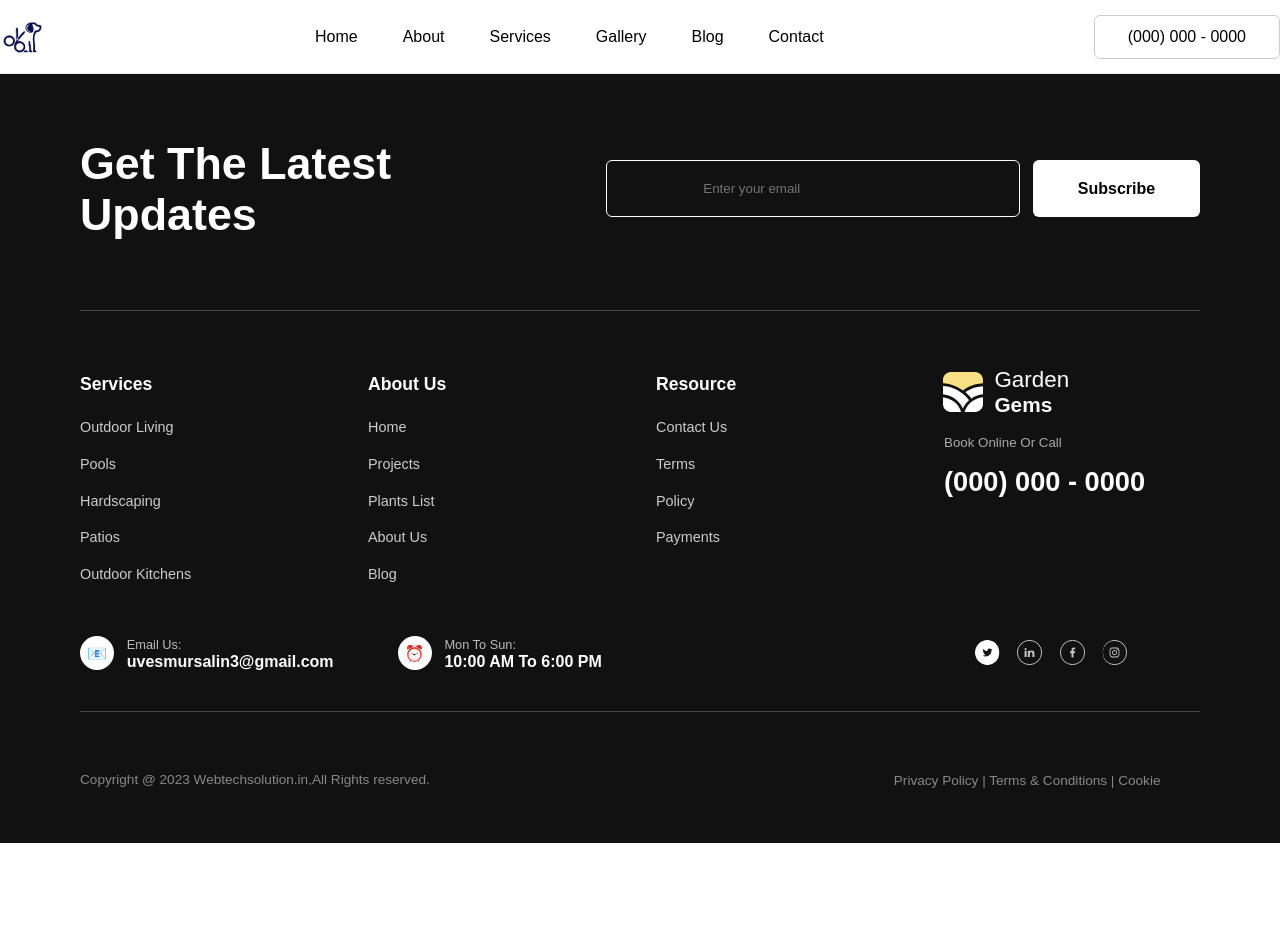
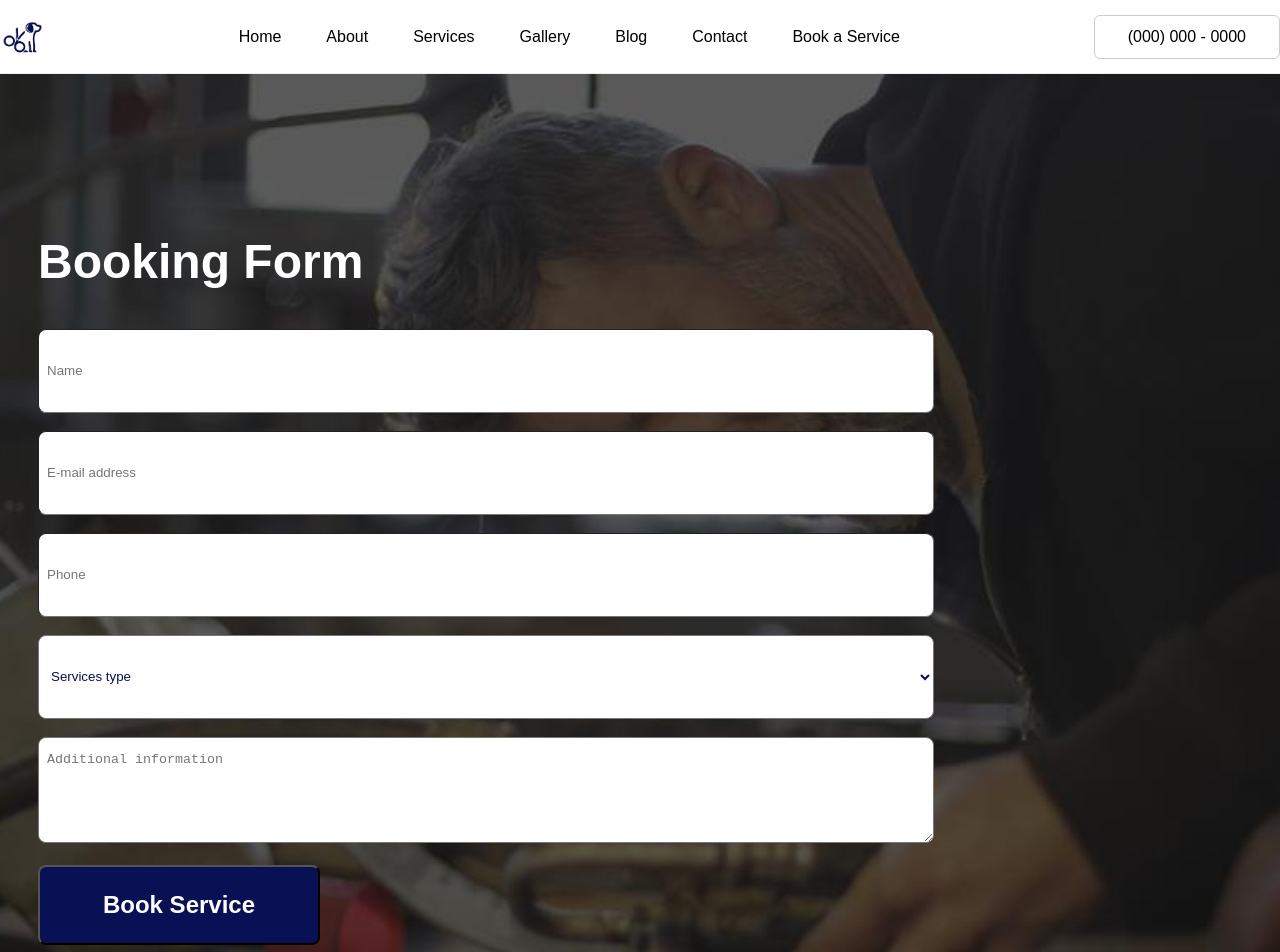
Before and after one commit to Prisca009-omo/Frontend, a React (Create React App) app: page /booking in a window 1280 px wide. Shown: the top 952 px of the page. Before the commit the page ends 843 px from the top, so only its background shows below. Built offline with nearby package versions, Linux system fonts and the light colour scheme; a web font is replaced by a local one.

Commit message:
added booking page

```diff
--- a/src/App.jsx
+++ b/src/App.jsx
@@ -10,6 +10,7 @@ import AboutUs01 from "./components/Home Page/AboutUs01";
 import AboutUs02 from "./components/Home Page/AboutUs02";
 import Portfolio from "./components/Home Page/Portfolio";
 import BlogSection from "./components/Home Page/BlogSection";
+import Booking from "./pages/Booking";
 
 function App() {
   return (
@@ -25,6 +26,7 @@ function App() {
         <Route path="/gallery" element={<Portfolio/>}/>
         <Route path="/blog" element={<BlogSection/>}/>
         <Route path="/contact" element={<ContactForm/>}/>
+        <Route path="/booking" element={<Booking/>}/>
       </Routes>
     </Router>
     <Footer/>
--- a/src/components/Home Page/Hero.jsx
+++ b/src/components/Home Page/Hero.jsx
@@ -35,7 +35,6 @@ function Hero() {
               <option>Electrical</option>
               <option>Carpentry</option>
               <option>Painting</option>
-              <option></option>
             </select>
             <button type="submit" className="btn btn-secondary">
               Get Schedule
--- a/src/components/Navbar.jsx
+++ b/src/components/Navbar.jsx
@@ -20,6 +20,7 @@ function Navbar() {
           <a href="/gallery">Gallery</a>
           <a href="/blog">Blog</a>
           <a href="/contact">Contact</a>
+          <a href="/booking">Book a Service</a>
         </div>
 
         <div className="phone">
--- a/src/index.css
+++ b/src/index.css
@@ -2228,3 +2228,85 @@ section, .hero, #aboutus01-section, .aboutus02, #services-section, #portfolio, .
     display: none !important;
   }
 }
+
+/*booking form*/
+#bookingform{
+    display: flex;
+    width: 100vw;
+    height: auto;
+    /* background-color: #f4f4f4; */
+    background-image: url("/public/Images/bg-main.jpeg");
+    background-position: center;
+    background-repeat: no-repeat;
+    background-size: cover;
+    overflow: auto;
+}
+
+
+#bookingform form{
+    height: 834px;
+    width: 705px;
+    justify-content: left;
+    align-items: center;
+    margin-top: 120px;
+    margin-left: 20px;
+}
+
+#bookingform form button{
+
+    background-Color:#091054;
+    color: #FFFFFF;
+    height: 80px;
+    width: 40%;
+    border-radius: 8px;
+    font-size: 24px;
+    font-weight: bold;
+    margin-left: 18px;
+
+}
+
+#bookingform form h2{
+    margin-left: 18px;
+    font-size: 48px;
+    color:  #FFFFFF;;
+}
+
+
+#bookingform form input{
+    height: 84px;
+    width: 70vw;
+    color: #091054;
+    padding: 14px 8px;
+    border-width: 1px;
+    border-radius: 8px;
+    margin-bottom: 18px;
+    margin-left: 18px;
+    background-color: #FFFFFF;
+    box-sizing: border-box;
+}
+
+#bookingform form select{
+    height: 84px;
+    width: 70vw;
+    color: #091054;
+    padding: 14px 8px;
+    border-width: 1px;
+    border-radius: 8px;
+    margin-bottom: 18px;
+    margin-left: 18px;
+    background-color: transparent;
+    background-color: #FFFFFF;
+    box-sizing: border-box;
+}
+#bookingform form textarea{
+    height: 106px;
+    width: 70vw;
+    padding: 14px 8px;
+    border-width: 1px;
+    border-radius: 8px;
+    margin-bottom: 18px;
+    margin-left: 18px;
+    background-color: transparent;
+    background-color: #FFFFFF;
+    box-sizing: border-box;
+}
--- /dev/null
+++ b/src/pages/Booking.jsx
@@ -0,0 +1,24 @@
+export default function Booking(){
+    return(
+    <section id="bookingform">
+    <form action="">
+        <h2>Booking Form</h2>
+        <input type="text" placeholder="Name"/>
+        <input type="email"  placeholder="E-mail address"/>
+        <input type="tel" placeholder="Phone"/>
+       <select>
+            <option>Services type</option>
+              <option>Furniture Assembly</option>
+              <option>Gutter Cleaning</option>
+              <option>Plumbing</option>
+              <option>Electrical</option>
+              <option>Carpentry</option>
+              <option>Painting</option>
+            </select>
+       <textarea placeholder="Additional information"></textarea>
+
+        <button type="submit">Book Service</button>
+    </form>
+    </section>
+    );
+}
--- a/src/pages/ServicePageTemplate.jsx
+++ b/src/pages/ServicePageTemplate.jsx
@@ -49,7 +49,7 @@ export default function ServicePageTemplate(){
             <h2>Price: ${content.price}
               {/*{service.price} */}
             </h2>
-            <div><button>Pay for Service</button></div>
+            <div><button onClick={() => navigate("/booking")}>Book Service</button></div>
             <div><button onClick={() => navigate("/") }>Back to Home</button></div>
             <div><button onClick={() => navigate("/services") }>Back to Services</button></div>
             </div>
```
